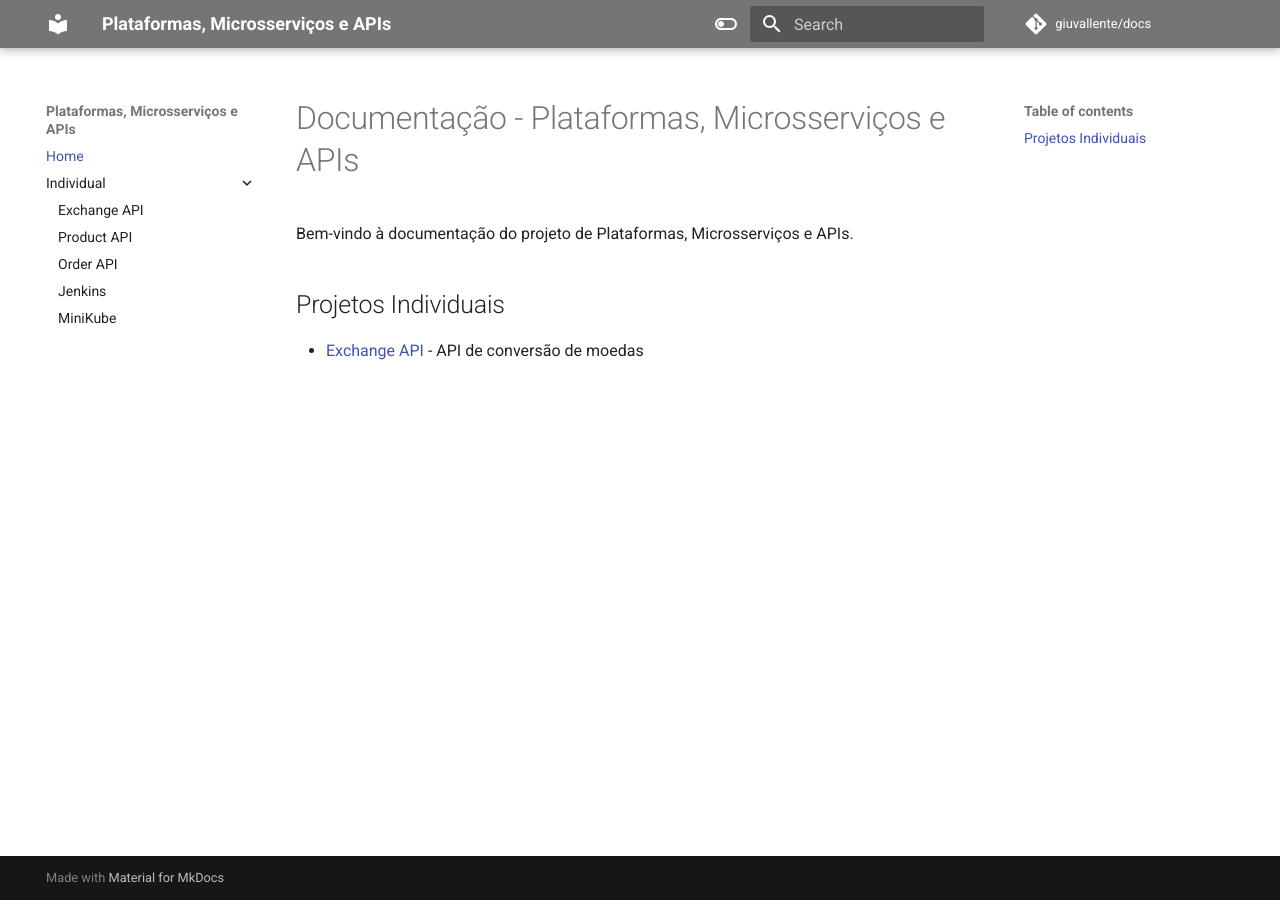
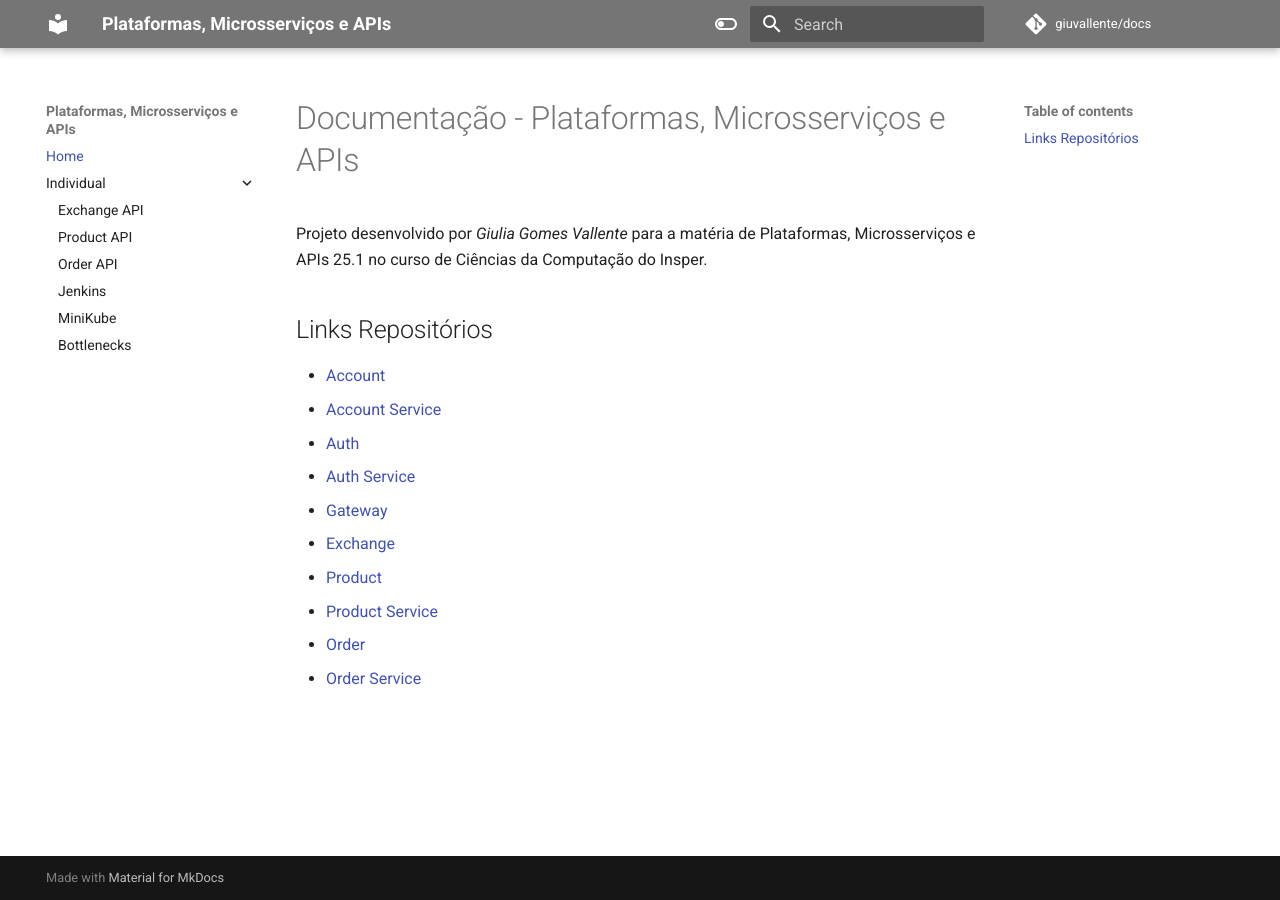
Before and after one commit to giuvallente/docs, an MkDocs documentation site: the page built from docs/index.md, in a window 1280 px wide. Built offline with MkDocs 1.6.1 and Material for MkDocs 9.7.7, drawn with Linux system fonts in a browser that asks for light colours; comment, search, counter and statistics services are not loaded.

Commit message:
fim individual

```diff
--- a/docs/index.md
+++ b/docs/index.md
@@ -1,7 +1,16 @@
 # Documentação - Plataformas, Microsserviços e APIs
 
-Bem-vindo à documentação do projeto de Plataformas, Microsserviços e APIs.
+Projeto desenvolvido por *Giulia Gomes Vallente* para a matéria de Plataformas, Microsserviços e APIs 25.1 no curso de Ciências da Computação do Insper.
 
-## Projetos Individuais
+## Links Repositórios
 
-- [Exchange API](./exchange/main.md) - API de conversão de moedas
+- [Account](https://github.com/giuvallente/account){target="_blank"}
+- [Account Service](https://github.com/giuvallente/account-service){target="_blank"}
+- [Auth](https://github.com/giuvallente/auth){target="_blank"}
+- [Auth Service](https://github.com/giuvallente/auth-service){target="_blank"}
+- [Gateway](https://github.com/giuvallente/gateway-service){target="_blank"}
+- [Exchange](https://github.com/giuvallente/exchange){target="_blank"}
+- [Product](https://github.com/giuvallente/product){target="_blank"}
+- [Product Service](https://github.com/giuvallente/product-service){target="_blank"}
+- [Order](https://github.com/giuvallente/order){target="_blank"}
+- [Order Service](https://github.com/giuvallente/order-service){target="_blank"}
--- a/mkdocs.yaml
+++ b/mkdocs.yaml
@@ -79,3 +79,4 @@ nav:
     - Order API: ./order/main.md
     - Jenkins: ./jenkins/main.md
     - MiniKube: ./minikube/main.md
+    - Bottlenecks: ./bottlenecks/main.md
```
Also changed, not shown: docs/bottlenecks/main.md (added, +26 -0 lines).
